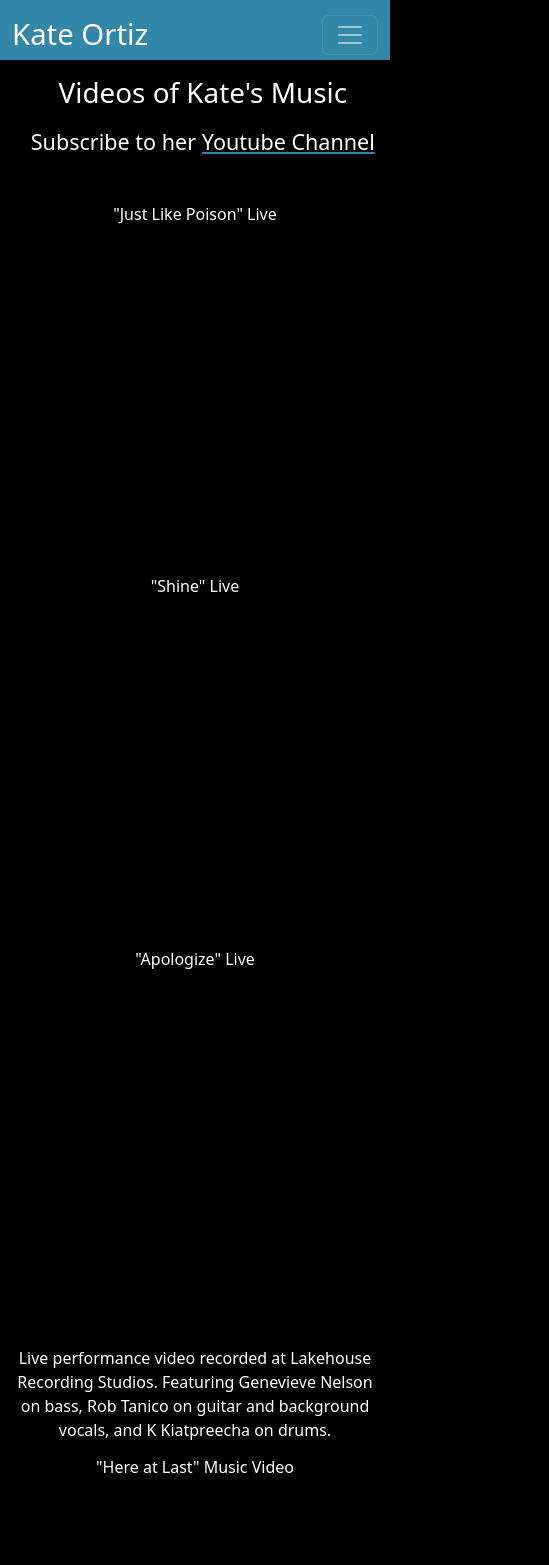
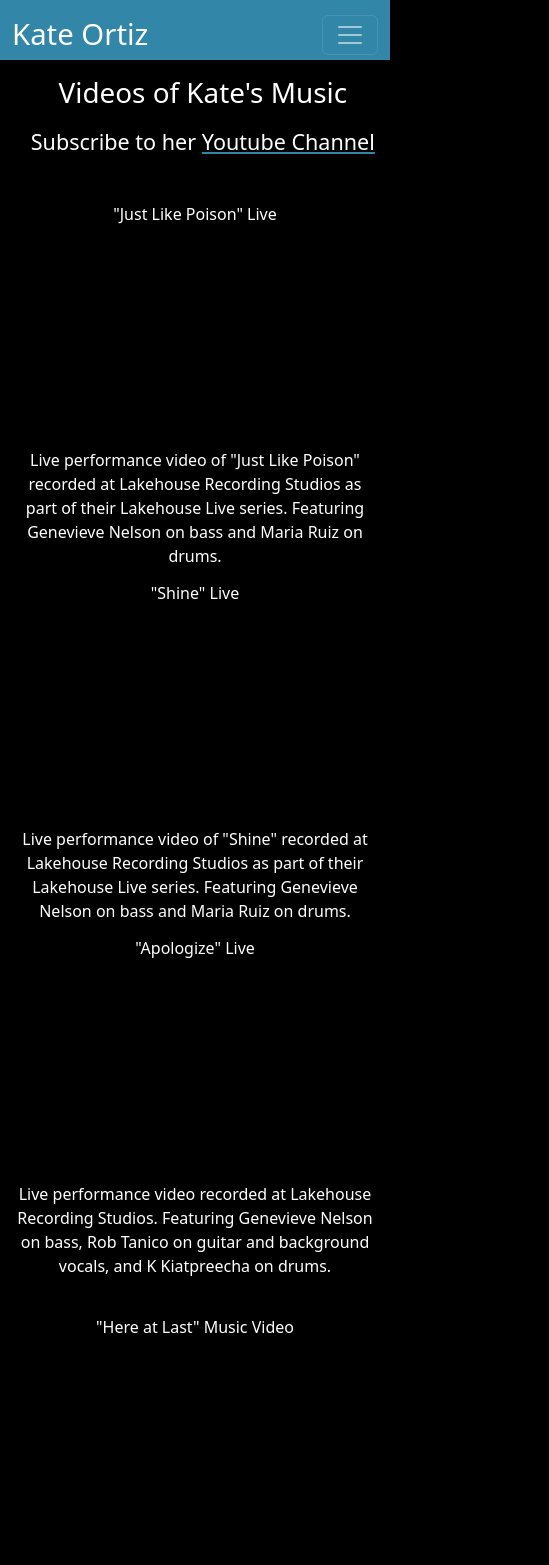
Before and after one commit to GEN7232/KateOrtiz, a React (Create React App) app: page /videos in a window 390 px wide. Shown: the top 1565 px of the page, 549 px wide, since content can reach past the window. Built offline with nearby package versions, Linux system fonts and the light colour scheme.

Commit message:
update 7/12/23

```diff
--- a/src/App.css
+++ b/src/App.css
@@ -424,9 +424,6 @@ a:hover {
 }
 
 @media screen and (max-width: 550px) {
-    .desktop {
-        display: none;
-    }
     .singles {
         margin-left: 9%;
     }
@@ -437,6 +434,12 @@ a:hover {
 
 @media screen and (min-width: 550px) {
     .mobile {
+        display: none;
+    }
+}
+
+@media screen and (max-width: 550px) {
+    .desktop {
         display: none;
     }
 }
@@ -832,7 +835,7 @@ a {
 }
 
 .react-player-here {
-    margin: 0 auto 40px auto;
+    /* margin: 0 auto 40px auto; */
     width: 500px !important;
     height: 281.25px !important;
 }
@@ -848,3 +851,127 @@ a {
 .poison-video {
     margin-top: 100px;
 }
+
+.videos-flex {
+    display: flex;
+}
+
+.shine-video {
+    margin-top: 8%;
+}
+
+.apologize-video {
+    margin-top: 8%;
+}
+
+.here-at-last-video {
+    margin-top: 8%;
+}
+
+.player-wrapper h2 {
+    margin-bottom: 15px;
+}
+
+@media screen and (max-width: 1000px){
+    .videos-flex {
+        flex-direction: column;
+    }
+    .poison-video {
+        margin: 0;
+        text-align: center;
+    }
+    .shine-video {
+        margin: 0;
+        text-align: center
+    }
+    .apologize-video {
+        margin: 0;
+        text-align: center
+
+    }
+    .here-at-last-video {
+        margin: 0;
+        text-align: center;
+    }
+}
+
+@media screen and (max-width: 767px) {
+    .react-player-poison {
+        width: 350px !important;
+        height: 196.875px !important;
+    }
+    .react-player-shine {
+        width: 350px !important;
+        height: 196.875px !important;
+    }
+    .react-player-apologize {
+        width: 350px !important;
+        height: 196.875px !important;
+    }
+    .react-player-here {
+        width: 350px !important;
+        height: 196.875px !important;
+        margin: 0 auto 40px auto;
+    }
+}
+
+@media screen and (max-width: 450px) {
+    .react-player-poison {
+        width: 300px !important;
+        height: 168.75px !important;
+    }
+    .react-player-shine {
+        width: 300px !important;
+        height: 168.75px !important;
+    }
+    .react-player-apologize {
+        width: 300px !important;
+        height: 168.75px !important;
+    }
+    .react-player-here {
+        width: 300px !important;
+        height: 168.75px !important;
+    }
+}
+
+@media screen and (max-width: 375px) {
+    .react-player-poison {
+        width: 250px !important;
+        height: 140.625px !important;
+    }
+    .react-player-shine {
+        width: 250px !important;
+        height: 140.625px !important;
+    }
+    .react-player-apologize {
+        width: 250px !important;
+        height: 140.625px !important;
+    }
+    .react-player-here {
+        width: 250px !important;
+        height: 140.625px !important;
+    }
+}
+
+@media screen and (max-width: 325px) {
+    .react-player-poison {
+        width: 200px !important;
+        height: 112.5px !important;
+    }
+    .react-player-shine {
+        width: 200px !important;
+        height: 112.5px !important;
+    }
+    .react-player-apologize {
+        width: 200px !important;
+        height: 112.5px !important;
+    }
+    .react-player-here {
+        width: 200px !important;
+        height: 112.5px !important;
+    }
+}
+
+nav {
+    z-index: 999;
+}
--- a/src/components/pages/Music/Videos.js
+++ b/src/components/pages/Music/Videos.js
@@ -16,13 +16,12 @@ const Videos = () => {
           </a>
         </h4>
       </header>
-      <Container className="desktop">
+      <Container>
         <Row>
-          <Col xs={6} className="video-div">
-            <div className="videos">
-            <h2>"Just Like Poison" Live</h2>
-              <br></br>
+          <div className="videos">
+            <div className="videos-flex">
               <div className="player-wrapper">
+                <h2>"Just Like Poison" Live</h2>
                 <ReactPlayer
                   className="react-player-poison"
                   url="https://www.youtube.com/watch?v=eVgK0L1-dr0"
@@ -30,9 +29,19 @@ const Videos = () => {
                   width="50%"
                 />
               </div>
-              <h2>"Shine" Live</h2>
-              <br></br>
+              <div className="poison-video">
+                <p>
+                  Live performance video of "Just Like Poison" recorded at
+                  Lakehouse Recording Studios as part of their Lakehouse Live
+                  series. Featuring Genevieve Nelson on bass and Maria Ruiz on
+                  drums.
+                </p>
+              </div>
+            </div>
+
+            <div class="videos-flex">
               <div className="player-wrapper">
+                <h2>"Shine" Live</h2>
                 <ReactPlayer
                   className="react-player-shine"
                   url="https://www.youtube.com/watch?v=LPZT373hIKc"
@@ -40,9 +49,17 @@ const Videos = () => {
                   width="50%"
                 />
               </div>
-              <h2>"Apologize" Live</h2>
-              <br></br>
+              <div className="shine-video">
+                <p>
+                  Live performance video of "Shine" recorded at Lakehouse
+                  Recording Studios as part of their Lakehouse Live series.
+                  Featuring Genevieve Nelson on bass and Maria Ruiz on drums.
+                </p>
+              </div>
+            </div>
+            <div className="videos-flex">
               <div className="player-wrapper">
+                <h2>"Apologize" Live</h2>
                 <ReactPlayer
                   className="react-player-apologize"
                   url="https://www.youtube.com/watch?v=Z2fV8bj53C8"
@@ -50,11 +67,19 @@ const Videos = () => {
                   width="50%"
                 />
               </div>
+              <div className="apologize-video">
+                <p>
+                  Live performance video recorded at Lakehouse Recording
+                  Studios. Featuring Genevieve Nelson on bass, Rob Tanico on
+                  guitar and background vocals, and K Kiatpreecha on drums.
+                </p>
+              </div>
             </div>
-            <div className="videos">
-              <h2>"Here at Last" Music Video</h2>
+
+            <div className="videos-flex">
               <br></br>
               <div className="player-wrapper">
+                <h2>"Here at Last" Music Video</h2>
                 <ReactPlayer
                   className="react-player-here"
                   url="https://www.youtube.com/watch?v=ceSz-IH-mR8"
@@ -62,115 +87,15 @@ const Videos = () => {
                   width="50%"
                 />
               </div>
-            </div>
-            {/* <div className="videos">
-                        <h2>"Rotten" Acoustic Live</h2>
-                        <div className="player-wrapper"></div>
-                            <ReactPlayer className="react-player-rotten" url="https://www.youtube.com/watch?v=AScKm-A3S20" height="40%" width="37"/>
-                        </div>
-                    <div className="videos">
-                        <h2>"Stay" by Lisa Loeb</h2>
-                        <br></br>
-                        <div className="player-wrapper">
-                            <ReactPlayer className="react-player-stay" url="https://www.youtube.com/watch?v=AKxk16hSosw" height="100%" width="100%" />
-                        </div>
-                    </div> */}
-          </Col>
-          <Col>
-            <div className="descriptions">
-              <br></br>
-              <div className="poison-video">
-                <p>
-                  Live performance videos recorded at Lakehouse Recording Studios as part of their Lakehouse Live series. Featuring Genevieve Nelson on bass, and Maria Ruiz on drums.
-                </p>
-              </div>
-              <br></br>
-              <div className="apologize-video">
-                <p>
-                  Live performance video recorded at Lakehouse Recording
-                  Studios. Featuring Genevieve Nelson on bass, Rob Tanico on
-                  guitar and background vocals, and K Kiatpreecha on drums.
-                </p>
-              </div>
-              <br></br>
-
-              <br></br>
               <div className="here-at-last-video">
                 <p>
                   Music Video by TG Gainey Productions as part of his
                   Picks-A-Lation Creation Series
                 </p>
               </div>
-              {/* <div className="rotten-live">
-                                <p>Acoustic version of "Rotten" performed live at The Chubby Pickle in Atlantic Highlands, NJ.</p>
-                            </div>
-                            <br></br>
-                            <div className="stay">
-                                <p>Acoustic cover of "Stay" by Lisa Loeb.</p>
-                            </div> */}
             </div>
-          </Col>
+          </div>
         </Row>
-      </Container>
-      <Container className="mobile">
-        <Col>
-          <div className="videos">
-          <h2>"Just Like Poison" Live</h2>
-              <br></br>
-              <div className="player-wrapper">
-                <ReactPlayer
-                  className="react-player-poison"
-                  url="https://www.youtube.com/watch?v=eVgK0L1-dr0"
-                  height="100%"
-                  width="100%"
-                />
-              </div>
-              <h2>"Shine" Live</h2>
-              <br></br>
-              <div className="player-wrapper">
-                <ReactPlayer
-                  className="react-player-shine"
-                  url="https://www.youtube.com/watch?v=LPZT373hIKc"
-                  height="100%"
-                  width="100%"
-                />
-              </div>
-            <h2>"Apologize" Live</h2>
-            <br></br>
-            <div className="player-wrapper">
-              <ReactPlayer
-                className="react-player-apologize"
-                url="https://www.youtube.com/watch?v=Z2fV8bj53C8"
-                height="100%"
-                width="100%"
-              />
-            </div>
-            <br></br>
-            <p className="center">
-              Live performance video recorded at Lakehouse Recording Studios.
-              Featuring Genevieve Nelson on bass, Rob Tanico on guitar and
-              background vocals, and K Kiatpreecha on drums.
-            </p>
-          </div>
-
-          <div className="videos">
-            <h2>"Here at Last" Music Video</h2>
-            <br></br>
-            <div className="player-wrapper">
-              <ReactPlayer
-                className="react-player-here"
-                url="https://www.youtube.com/watch?v=ceSz-IH-mR8"
-                height="100%"
-                width="100%"
-              />
-            </div>
-            <br></br>
-            <p className="center">
-              Music Video by TG Gainey Productions as part of his Picks-A-Lation
-              Creation Series
-            </p>
-          </div>
-        </Col>
       </Container>
     </div>
   );
```
